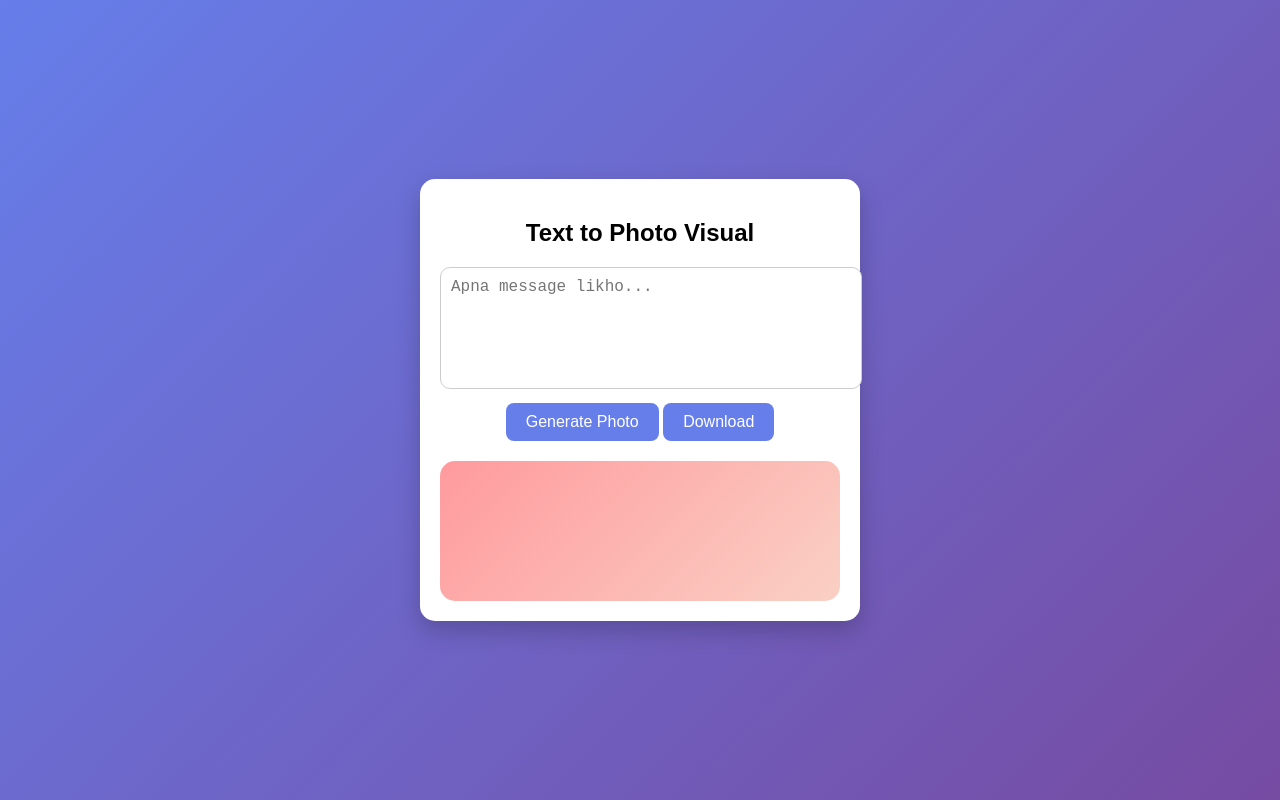
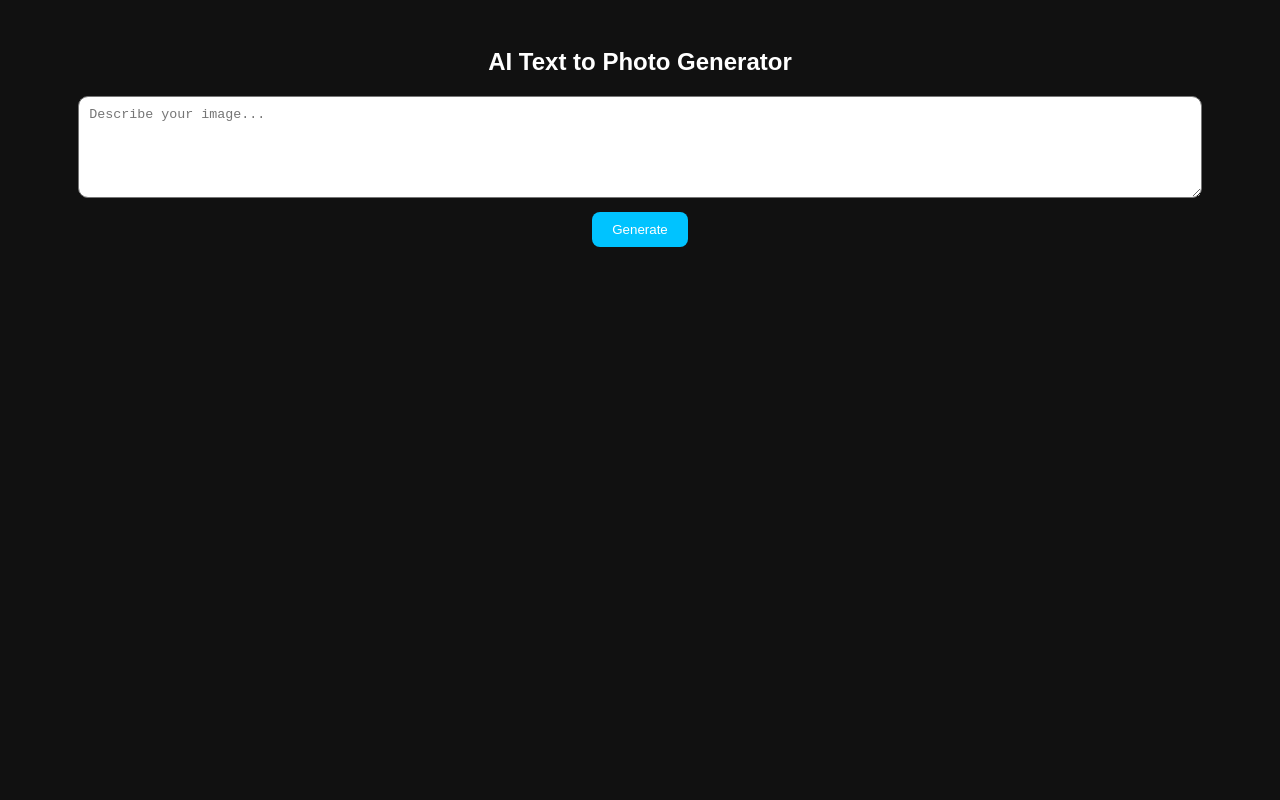
Before and after one commit to nssain57/Photos, a plain HTML site: page index.html in a window 1280 px wide. Drawn offline with Linux system fonts and the light colour scheme.

Commit message:
Update index.html

```diff
--- a/index.html
+++ b/index.html
@@ -1,98 +1,70 @@
 <!DOCTYPE html>
-<html lang="en">
+<html>
 <head>
 <meta charset="UTF-8">
 <meta name="viewport" content="width=device-width, initial-scale=1.0">
-<title>Text to Photo Visual</title>
-<script src="https://html2canvas.hertzen.com/dist/html2canvas.min.js"></script>
-
+<title>AI Text to Image</title>
 <style>
-body {
-    margin: 0;
-    font-family: Arial, sans-serif;
-    background: linear-gradient(135deg, #667eea, #764ba2);
-    display: flex;
-    justify-content: center;
-    align-items: center;
-    height: 100vh;
-    flex-direction: column;
+body{
+    font-family: Arial;
+    background:#111;
+    color:white;
+    text-align:center;
+    padding:20px;
 }
-
-.container {
-    background: white;
-    padding: 20px;
-    border-radius: 15px;
-    width: 90%;
-    max-width: 400px;
-    text-align: center;
-    box-shadow: 0 10px 25px rgba(0,0,0,0.2);
+textarea{
+    width:90%;
+    height:80px;
+    padding:10px;
+    border-radius:10px;
 }
-
-textarea {
-    width: 100%;
-    height: 100px;
-    padding: 10px;
-    border-radius: 10px;
-    border: 1px solid #ccc;
-    resize: none;
-    font-size: 16px;
+button{
+    padding:10px 20px;
+    margin-top:10px;
+    border:none;
+    border-radius:8px;
+    background:#00c3ff;
+    color:white;
+    cursor:pointer;
 }
-
-button {
-    margin-top: 10px;
-    padding: 10px 20px;
-    border: none;
-    border-radius: 8px;
-    background: #667eea;
-    color: white;
-    font-size: 16px;
-    cursor: pointer;
-}
-
-button:hover {
-    background: #5a67d8;
-}
-
-#preview {
-    margin-top: 20px;
-    padding: 20px;
-    background: linear-gradient(135deg, #ff9a9e, #fad0c4);
-    border-radius: 15px;
-    color: #333;
-    font-size: 20px;
-    font-weight: bold;
-    min-height: 100px;
-    display: flex;
-    align-items: center;
-    justify-content: center;
+img{
+    margin-top:20px;
+    max-width:90%;
+    border-radius:10px;
 }
 </style>
 </head>
-
 <body>
 
-<div class="container">
-    <h2>Text to Photo Visual</h2>
-    <textarea id="textInput" placeholder="Apna message likho..."></textarea>
-    <button onclick="generateImage()">Generate Photo</button>
-    <button onclick="downloadImage()">Download</button>
+<h2>AI Text to Photo Generator</h2>
+<textarea id="prompt" placeholder="Describe your image..."></textarea>
+<br>
+<button onclick="generate()">Generate</button>
 
-    <div id="preview"></div>
-</div>
+<div id="result"></div>
 
 <script>
-function generateImage() {
-    let text = document.getElementById("textInput").value;
-    document.getElementById("preview").innerText = text;
-}
+async function generate(){
+    const prompt = document.getElementById("prompt").value;
 
-function downloadImage() {
-    html2canvas(document.getElementById("preview")).then(canvas => {
-        let link = document.createElement("a");
-        link.download = "message.png";
-        link.href = canvas.toDataURL();
-        link.click();
+    const response = await fetch("https://api.openai.com/v1/images", {
+        method: "POST",
+        headers: {
+            "Content-Type": "application/json",
+            "Authorization": "Bearer YOUR_API_KEY_HERE"
+        },
+        body: JSON.stringify({
+            model: "gpt-image-1",
+            prompt: prompt,
+            size: "1024x1024"
+        })
     });
+
+    const data = await response.json();
+    const imageUrl = data.data[0].url;
+
+    document.getElementById("result").innerHTML =
+        `<img src="${imageUrl}" />`;
 }
 </script>
 
```
